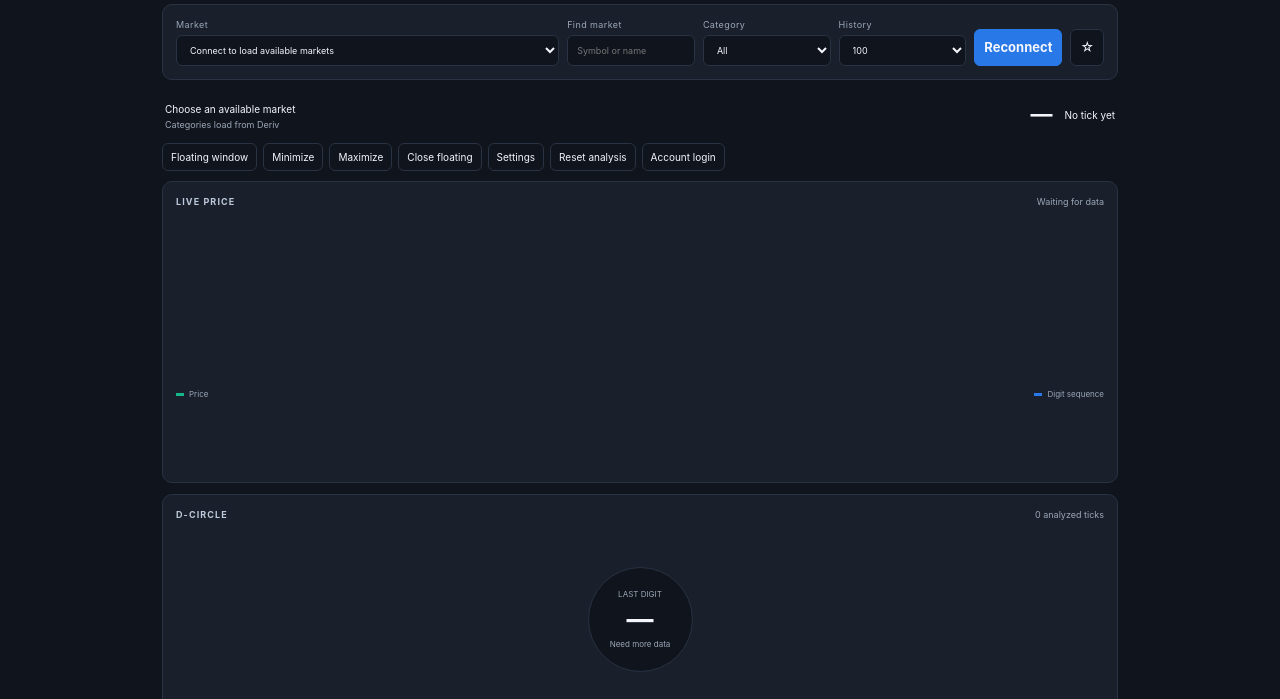
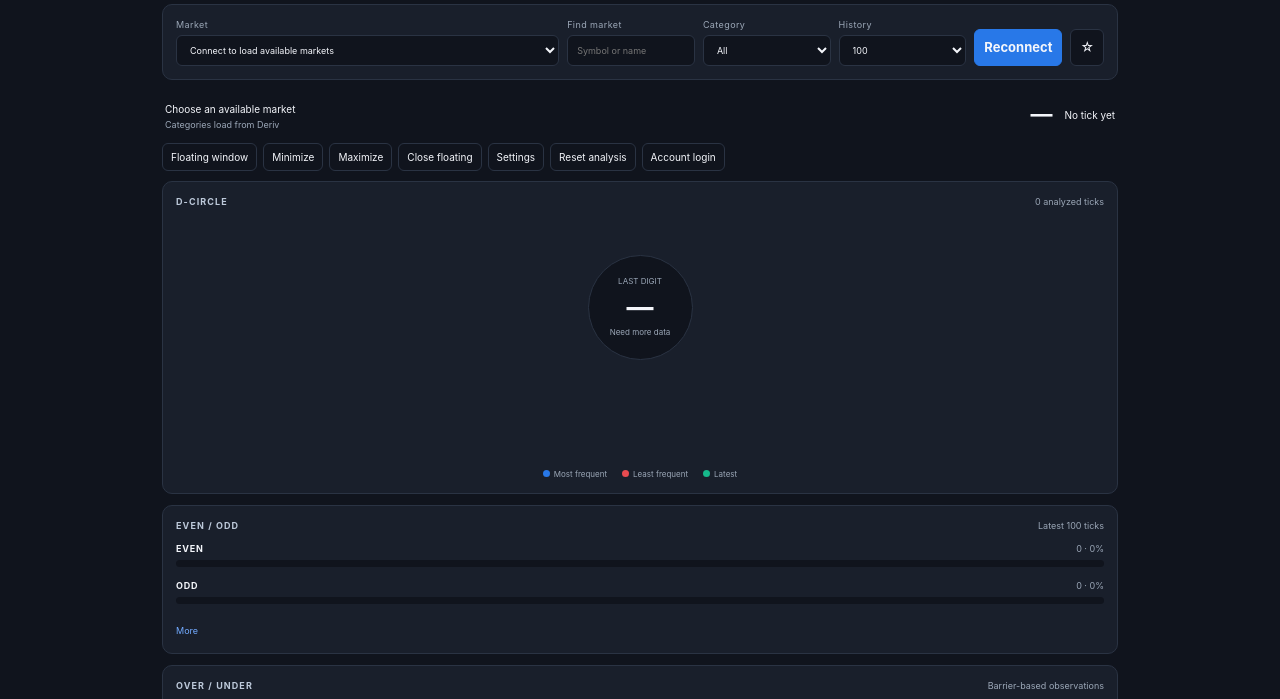
Before and after one commit to rankflinx-dot/deriv-analyzer, a browser extension: page src/panel.html in a window 1280 px wide. Shown: the part 70-769 px from the top of the page. Drawn offline with Linux system fonts and the light colour scheme.

Commit message:
Remove price and digit charts from analyzer

```diff
--- a/src/panel.html
+++ b/src/panel.html
@@ -4,7 +4,6 @@
 <section class="controls card"><label>Market<select id="symbol"><option>Connect to load available markets</option></select></label><label>Find market<input id="marketSearch" type="search" placeholder="Symbol or name"></label><label>Category<select id="marketCategoryFilter"><option value="">All</option></select></label><label>History<select id="window"><option>50</option><option selected>100</option><option>250</option><option>500</option><option>1000</option><option>2000</option><option>5000</option></select></label><button id="connect" class="primary">Connect</button><button id="favorite" title="Toggle favorite">☆</button></section>
 <section class="marketbar"><div><span id="marketName">Choose an available market</span><small id="marketCategory">Categories load from Deriv</small></div><strong id="quote">—</strong><span id="tickAt">No tick yet</span></section>
 <div class="actions"><button id="float">Floating window</button><button id="minimize" title="Minimize floating window">Minimize</button><button id="maximize" title="Maximize floating window">Maximize</button><button id="closeWindow" title="Close floating window">Close floating</button><button id="settingsToggle">Settings</button><button id="reset">Reset analysis</button><button id="login" title="Public data requires no account">Account login</button></div>
-<section class="card chart-card"><div class="section-title">LIVE PRICE <span id="chartNote">Waiting for data</span></div><canvas id="chart" height="170"></canvas><div class="chart-key"><span>Price</span><span>Digit sequence</span></div><canvas id="digitChart" height="65"></canvas></section>
 <section class="card"><div class="section-title">D-CIRCLE <span id="totalTicks">0 analyzed ticks</span></div><div class="dcircle"><div class="circle-center"><small>LAST DIGIT</small><b id="lastDigit">—</b><span id="hotCold">Need more data</span></div><div id="circleNodes"></div></div><div class="legend"><span><i class="blue"></i>Most frequent</span><span><i class="red"></i>Least frequent</span><span><i class="green"></i>Latest</span></div></section>
 <section class="card"><div class="section-title">EVEN / ODD <span id="eoWindow">Latest 100 ticks</span></div><div class="pair"><div><div class="pair-head"><b>EVEN</b><span id="evenSummary">0 · 0%</span></div><div class="track"><i id="evenBar" class="greenbar"></i></div></div><div><div class="pair-head"><b>ODD</b><span id="oddSummary">0 · 0%</span></div><div class="track"><i id="oddBar" class="redbar"></i></div></div></div><div id="eoRecent" class="recent"></div><button class="more" data-more="eo">More</button></section>
 <section class="card"><div class="section-title">OVER / UNDER <span>Barrier-based observations</span></div><div class="inline-controls"><label>Barrier digit<select id="barrier"></select></label><b id="ouSummary">Waiting for ticks</b></div><div class="pair"><div><div class="pair-head"><b>OVER</b><span id="overSummary">0 · 0%</span></div><div class="track"><i id="overBar" class="bluebar"></i></div></div><div><div class="pair-head"><b>UNDER</b><span id="underSummary">0 · 0%</span></div><div class="track"><i id="underBar" class="redbar"></i></div></div></div><div id="ouRecent" class="recent"></div><button class="more" data-more="ou">More</button></section>
```
